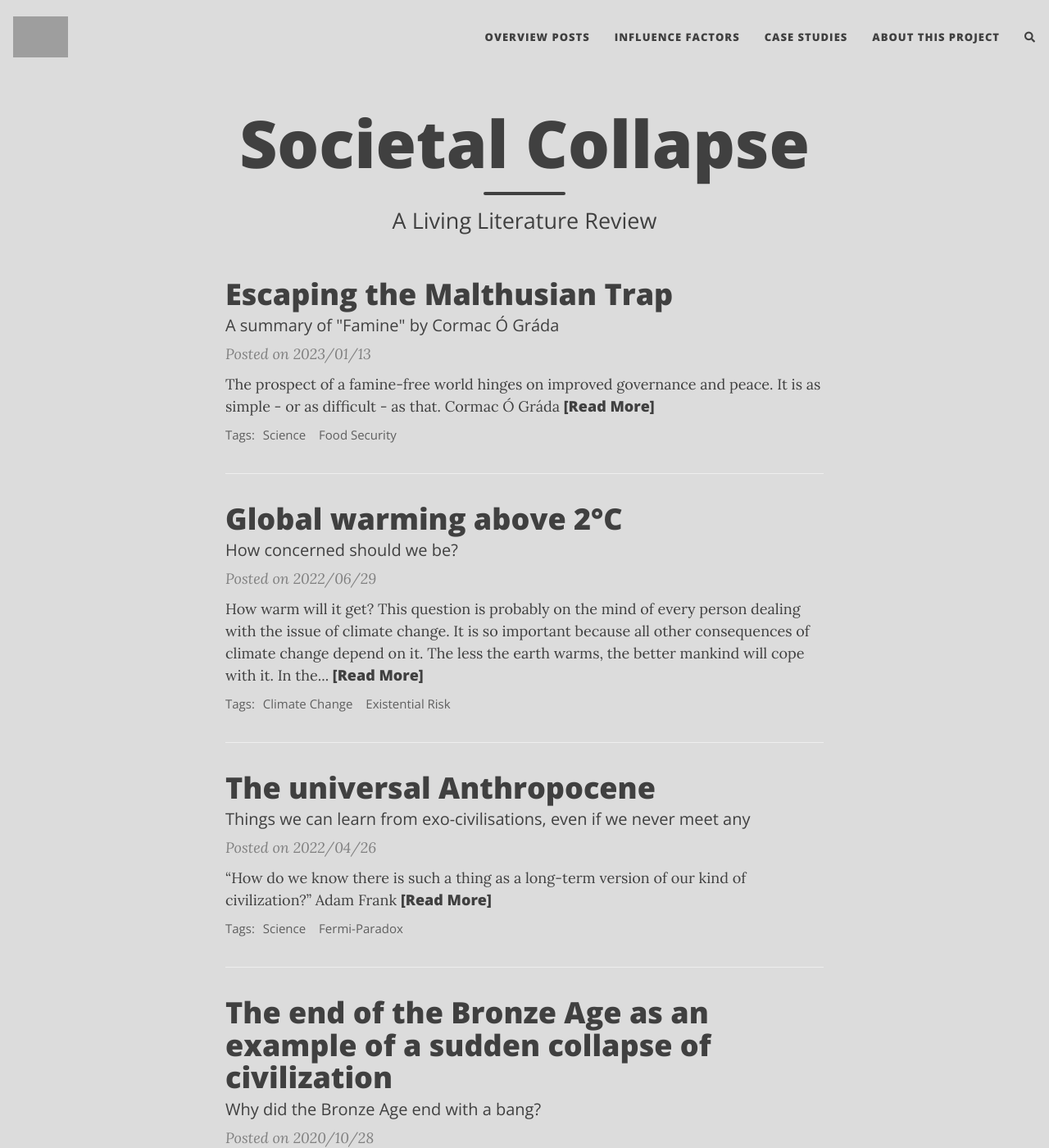
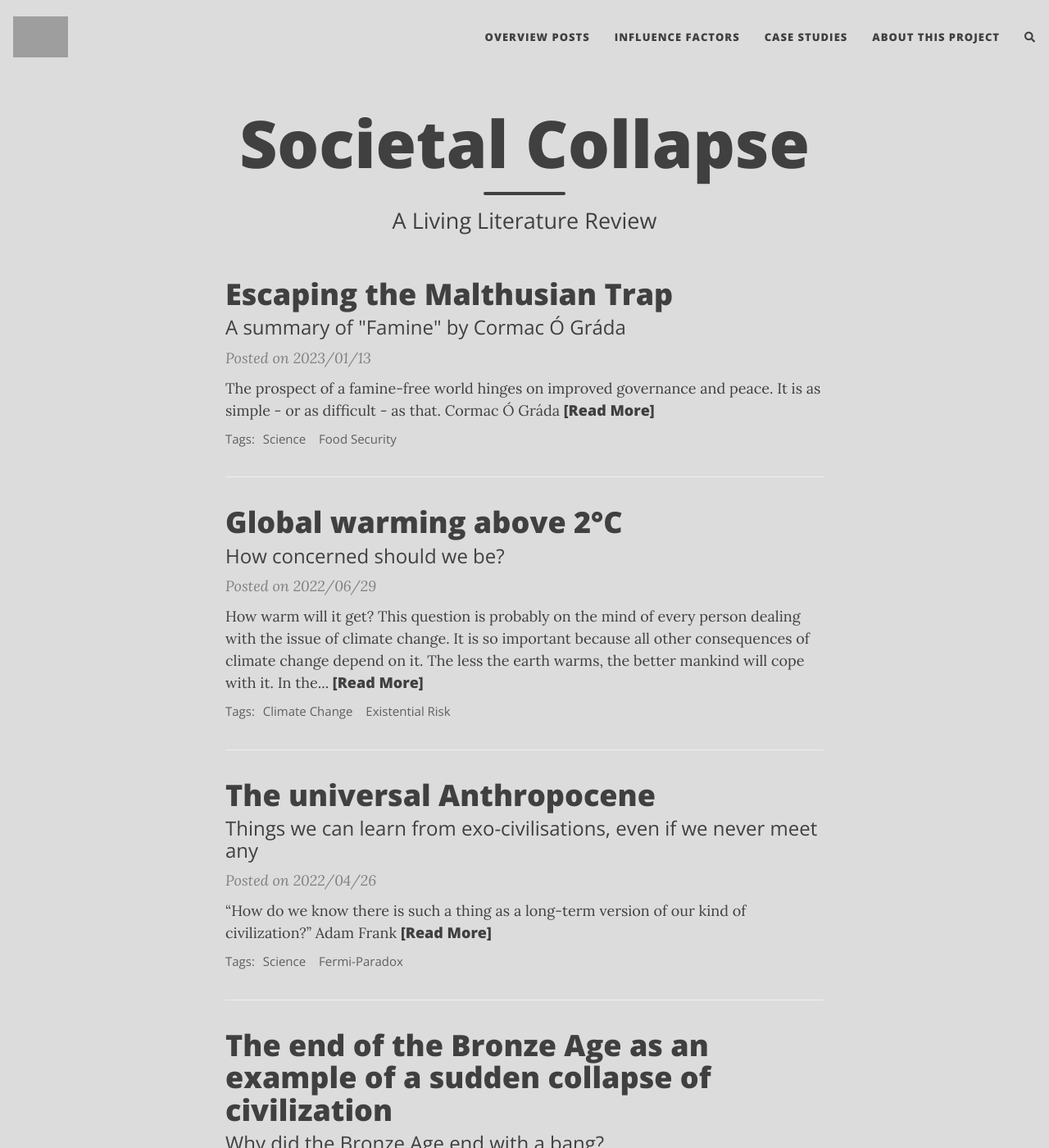
Before and after one commit to florianjehn/Societal_Collapse, a Jekyll site: the page built from index.html, in a window 1280 px wide and 1400 px high. Shown: the whole window at 82% size. Built offline with Jekyll 4.4.1, drawn with Linux system fonts in a browser that asks for light colours; nearby versions of some CDN libraries; the list of posts is cut into pages by our own code; comment, search, counter and statistics services are not loaded; grey boxes are pictures that could not be loaded.

Commit message:
Update beautifuljekyll.css

```diff
--- a/assets/css/beautifuljekyll.css
+++ b/assets/css/beautifuljekyll.css
@@ -32,13 +32,13 @@
   line-height: 1.1;
 }
 h1 {
-  font-size: 1.5rem;
+  font-size: 2rem;
 }
 h2 {
-  font-size: 1.35rem;
+  font-size: 1.875rem;
 }
 h3 {
-  font-size: 1.25rem;
+  font-size: 1.5rem;
 }
 h4 {
   font-size: 1.125rem;
@@ -676,7 +676,7 @@
 }
 .intro-header .page-heading h1 {
   margin-top: 0;
-  font-size: 3.125rem;
+  font-size: 2.5rem;
 }
 .intro-header .post-heading h1 {
   margin-top: 0;
```
